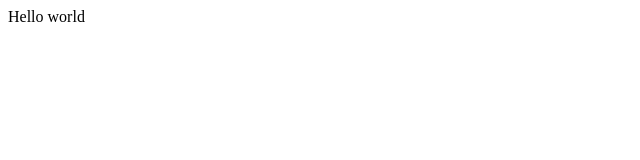
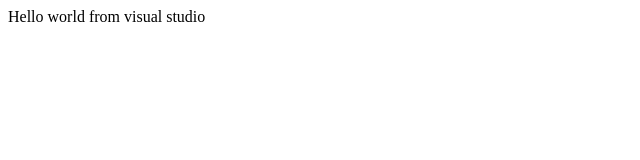
Before and after one commit to AtinAvi/myweb, a plain HTML site: page index.html in a window 1280 px wide. Shown: the whole page, without its empty margins (0-640 px from the left). Drawn offline with Linux system fonts and the light colour scheme.

Commit message:
It is my first commit from visual studio

```diff
--- a/index.html
+++ b/index.html
@@ -1,6 +1,6 @@
 <html>
 <header><title>This is title</title></header>
 <body>
-Hello world
+Hello world from visual studio
 </body>
 </html>
```
